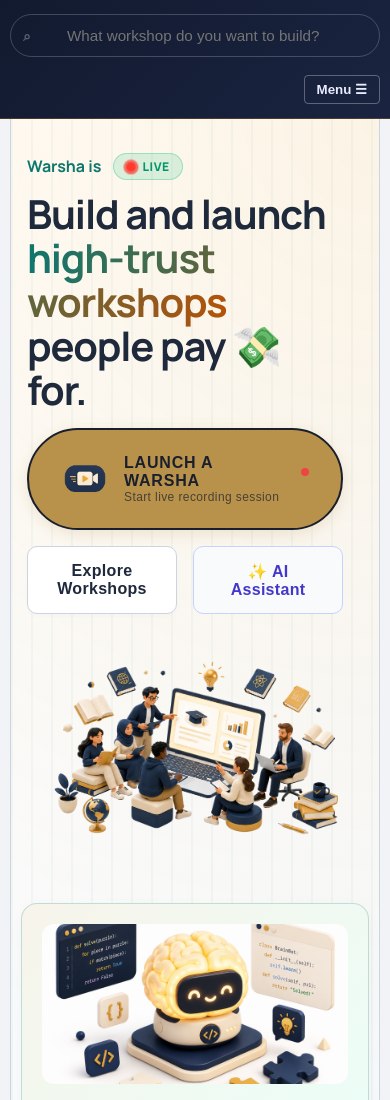
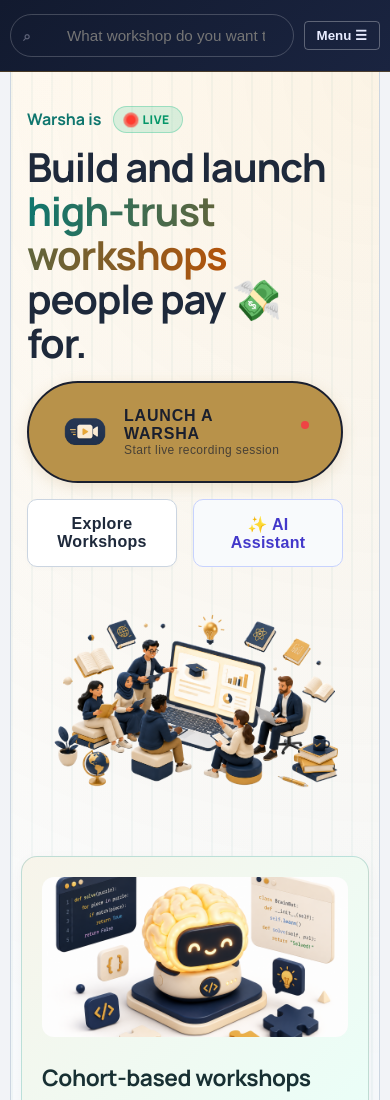
Before and after one commit to Abdelrhman-Rayis/warsha.live, a website: page index.html in a window 390 px wide. Shown: the top 1100 px of the page. Drawn offline with Linux system fonts and the light colour scheme; no server answers.

Commit message:
UI: Fix mobile header layout spacing so search and menu button are side-by-side

```diff
--- a/styles.css
+++ b/styles.css
@@ -3312,3 +3312,21 @@
         margin-bottom: 5px;
     }
 }
+
+@media (max-width: 768px) {
+    .market-brand-row {
+        display: flex !important;
+        flex-direction: row !important;
+        justify-content: space-between !important;
+        align-items: center !important;
+        flex-wrap: wrap;
+        gap: 10px;
+    }
+    .market-search {
+        flex: 1;
+        min-width: 200px;
+    }
+    .mobile-menu-btn {
+        margin-left: 0;
+    }
+}
```
